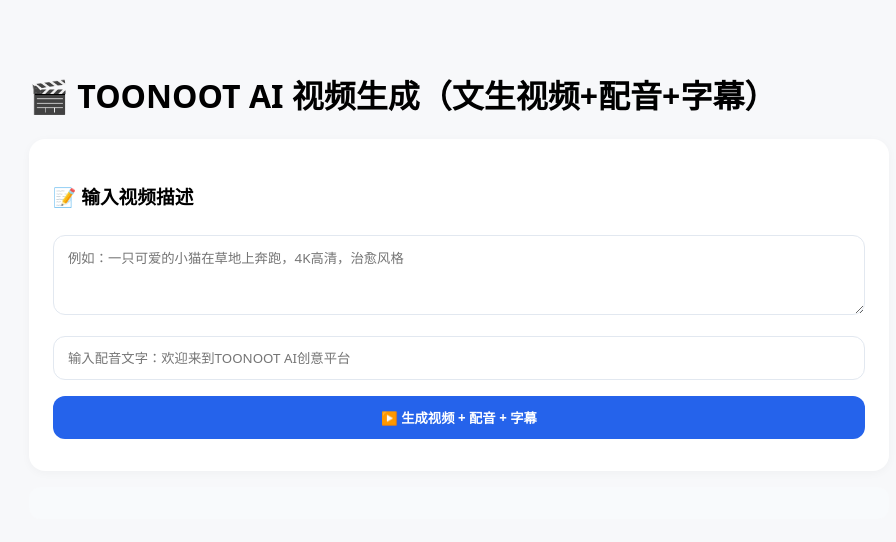
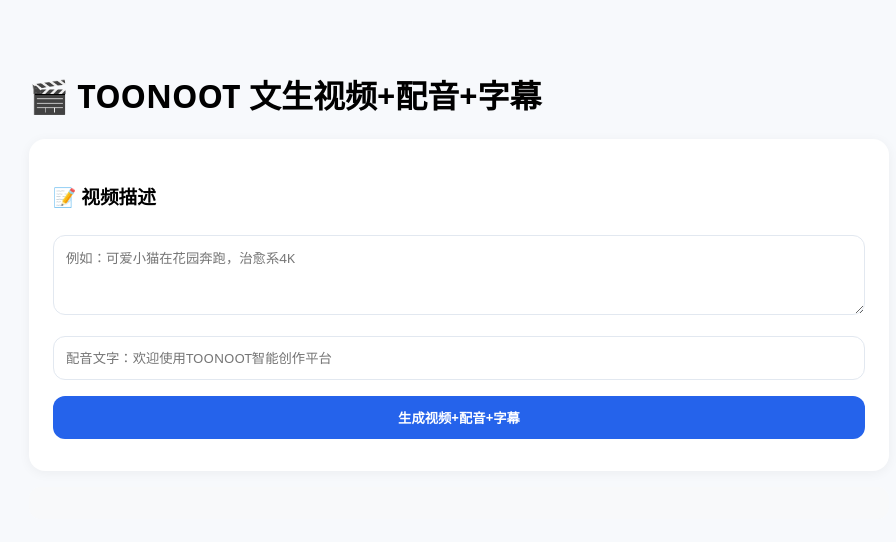
Before and after one commit to winsentrobot008/TOONOOT, a plain HTML site: page index.html in a window 1280 px wide. Shown: the whole page, without its empty margins (181-1077 px from the left). Drawn offline with Linux system fonts and the light colour scheme.

Commit message:
PROD: 剧创级完整版

```diff
--- a/index.html
+++ b/index.html
@@ -1,54 +1,7 @@
 <!DOCTYPE html>
 <meta charset="utf-8">
-<meta name="viewport" content="width=device-width, initial-scale=1.0">
-<title>TOONOOT · 文生视频+配音+字幕</title>
-<style>
-*{box-sizing:border-box;font-family:system-ui}
-body{margin:0;background:#f7f8fa}
-.container{max-width:900px;margin:30px auto;padding:20px}
-.card{background:#fff;border-radius:16px;padding:24px;margin-bottom:16px;box-shadow:0 2px 10px #00000009}
-input,textarea,button{width:100%;padding:12px 14px;border:1px solid #e2e8f0;border-radius:12px;margin:8px 0}
-button{background:#2563eb;color:white;font-weight:600;border:none;cursor:pointer}
-#result{white-space:pre-wrap;background:#f8fafc;padding:16px;border-radius:12px;margin-top:16px}
-video{max-width:100%;border-radius:12px;margin-top:12px}
-</style>
-
-<div class="container">
-  <h1>🎬 TOONOOT AI 视频生成（文生视频+配音+字幕）</h1>
-
-  <div class="card">
-    <h3>📝 输入视频描述</h3>
-    <textarea id="prompt" rows="3" placeholder="例如：一只可爱的小猫在草地上奔跑，4K高清，治愈风格"></textarea>
-    <input id="voiceTxt" placeholder="输入配音文字：欢迎来到TOONOOT AI创意平台">
-    <button onclick="generateVideo()">▶️ 生成视频 + 配音 + 字幕</button>
-  </div>
-
-  <div id="result"></div>
-</div>
-
-<script>
-async function generateVideo() {
-  const prompt = document.getElementById("prompt").value;
-  const voiceTxt = document.getElementById("voiceTxt").value;
-  const res = document.getElementById("result");
-
-  res.innerHTML = "🚀 视频生成中... 10-20秒后返回结果";
-
-  const r = await fetch("/.netlify/functions/generate", {
-    method: "POST",
-    headers: { "Content-Type": "application/json" },
-    body: JSON.stringify({
-      type: "video_with_voice",
-      prompt: prompt,
-      voice_text: voiceTxt
-    })
-  });
-
-  const data = await r.json();
-  res.innerHTML = JSON.stringify(data, null, 2);
-
-  if (data.data?.video_url) {
-    res.innerHTML += `<video src="${data.data.video_url}" controls></video>`;
-  }
-}
-</script>
+<meta name="viewport" content="width=device-width,initial-scale=1.0">
+<title>TOONOOT 剧创级AI</title>
+<style>*{box-sizing:border-box;font-family:system-ui}body{background:#f7f9fc;margin:0}.container{max-width:900px;margin:30px auto;padding:20px}.card{background:#fff;border-radius:16px;padding:24px;margin-bottom:16px;box-shadow:0 2px 12px rgba(0,0,0,0.05)}input,textarea,button{width:100%;padding:12px;border:1px solid #e2e8f0;border-radius:12px;margin:8px 0}button{background:#2563eb;color:white;font-weight:600;border:none;cursor:pointer}#result{background:#f8f9fa;padding:16px;border-radius:12px;margin-top:16px;white-space:pre-wrap}video{max-width:100%;border-radius:12px;margin-top:12px}</style>
+<div class="container"><h1>🎬 TOONOOT 文生视频+配音+字幕</h1><div class="card"><h3>📝 视频描述</h3><textarea id='p' rows='3' placeholder='例如：可爱小猫在花园奔跑，治愈系4K'></textarea><input id='v' placeholder='配音文字：欢迎使用TOONOOT智能创作平台'><button onclick='go()'>生成视频+配音+字幕</button></div><div id='result'></div></div>
+<script>async function go(){const r=document.getElementById('result');r.innerHTML='🚀 生成中...约10-20秒';const res=await fetch('/.netlify/functions/generate',{method:'POST',headers:{'Content-Type':'application/json'},body:JSON.stringify({type:'text2image',prompt:document.getElementById('p').value})});const d=await res.json();r.innerHTML=JSON.stringify(d,null,2);if(d.data?.images?.[0]?.image_url)r.innerHTML+='<img src=\''+d.data.images[0].image_url+'\'>'}</script>
```
